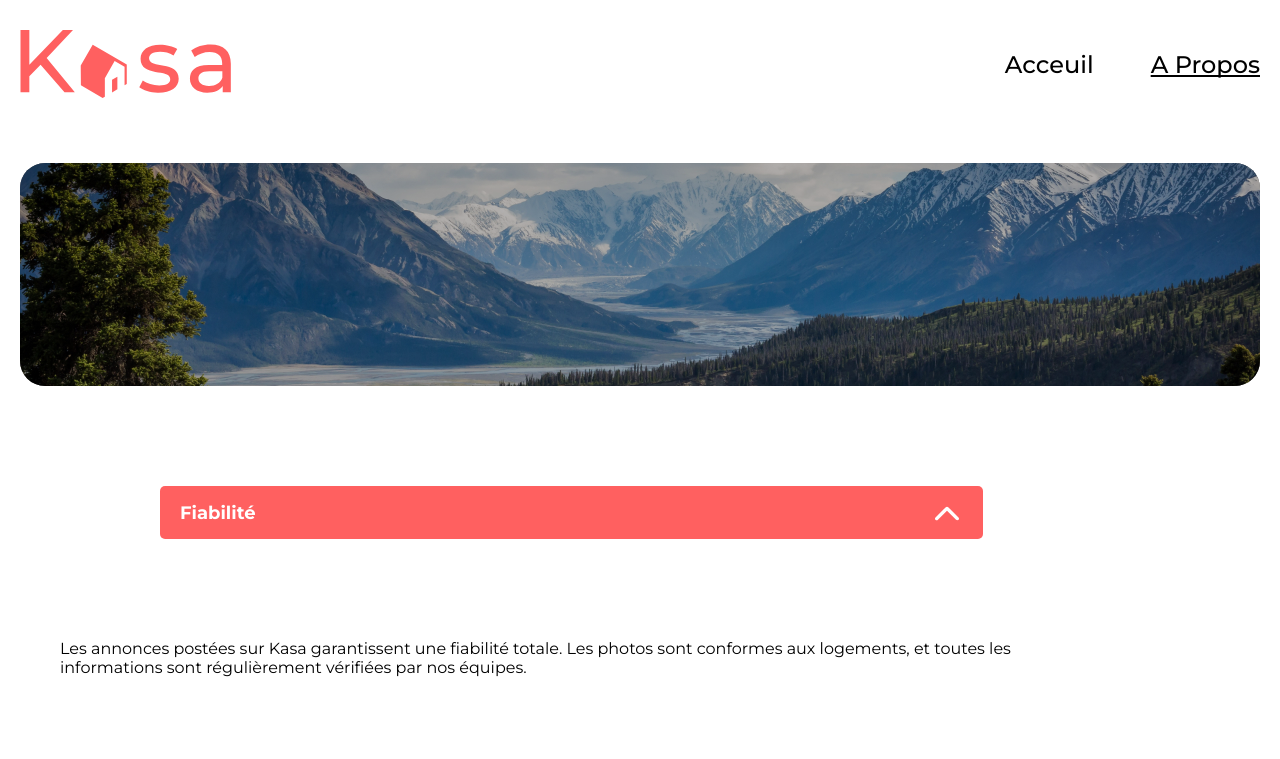
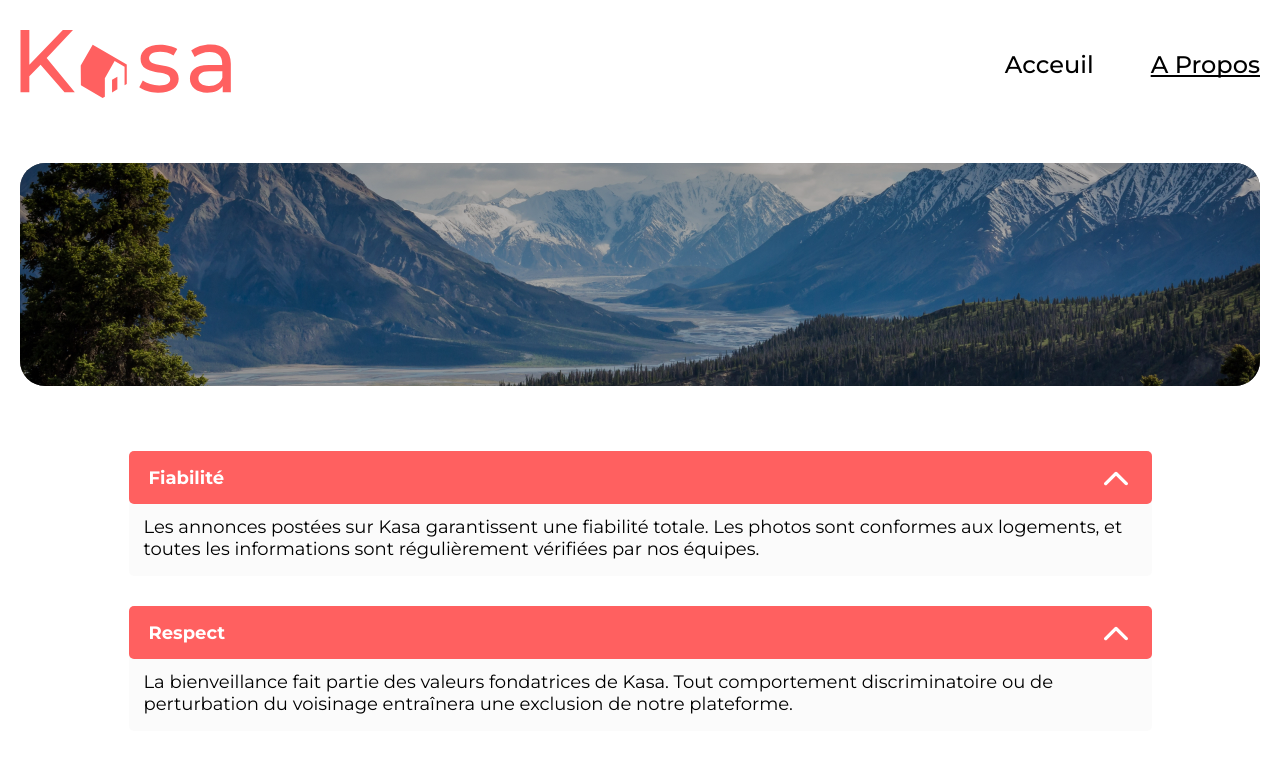
Before and after one commit to Thomagotchi/Kasa, a React (Create React App) app: page /A-Propos in a window 1280 px wide. Shown: the top 759 px of the page. Built offline with nearby package versions, Linux system fonts and the light colour scheme.

Commit message:
Transition page A Propos + JSX

```diff
--- a/src/Pages/APropos/PageAPropos.scss
+++ b/src/Pages/APropos/PageAPropos.scss
@@ -1,3 +1,8 @@
 .dropdown-container {
+    display: flex;
+    flex-direction: column;
     max-width: 1023px;
+    margin: 0 auto 40px auto ;
+    padding: 0;
+    gap: 30px;
 }
--- a/src/components/Dropdown/Dropdown.jsx
+++ b/src/components/Dropdown/Dropdown.jsx
@@ -1,23 +1,30 @@
-import { useState } from "react"
-import arrow from "../../Assets/Arrows/arrow.svg"
-import "./Dropdown.scss"
+import { useState } from "react";
+import arrow from "../../Assets/Arrows/arrow.svg";
+import "./Dropdown.scss";
 
-const Dropdown = ({title, info}) => {
-    const [active, setActive] = useState(true)
+const Dropdown = ({ title, info }) => {
+  const [active, setActive] = useState(true);
 
   function toggleActive() {
-        setActive(!active)
+    setActive(!active);
   }
 
-    return <div className="dropdown-box">
+  return (
+    <li className="dropdown-box">
       <div className="dropdown-top-bar">
         <h2 className="dropdown-title">{title}</h2>
-            <img src={ arrow } alt="dropdown arrow" onClick={toggleActive} className={`dropdown-arrow-${active}`}/>
+        <img
+          src={arrow}
+          alt="dropdown arrow"
+          onClick={toggleActive}
+          className={`dropdown-arrow-${active}`}
+        />
       </div>
-        <div className={`drowndown-info-${active}`}>
+      <div className={`dropdown-info-${active}`}>
         <p className="dropdown-info-text">{info}</p>
       </div>
-    </div>
-}
+    </li>
+  );
+};
 
-export default Dropdown
+export default Dropdown;
--- a/src/components/Dropdown/Dropdown.scss
+++ b/src/components/Dropdown/Dropdown.scss
@@ -1,6 +1,16 @@
+.dropdown-box {
+    display: flex;
+    flex-direction: column;
+    max-width: 1023px;
+    font-family: 'Montserrat';
+    list-style: none;
+    width: 100%;
+    border-radius: 5px;
+    background-color: rgba(246, 246, 246, 0.45);
+
     .dropdown-top-bar {
-    margin: 100px 100px;
-
+        z-index: 1;
+        max-width: 1023px;
         background-color: rgba(255, 96, 96, 1);
         color: white;
         display: flex;
@@ -9,6 +19,7 @@
         align-items: center;
         border-radius: 5px;
 
+
         h2 {
             margin: 0;
             font-size: 18px;
@@ -16,9 +27,51 @@
 
         img {
             transition: 0.4s ease;
+
+            &:hover {
+                cursor: pointer;
+            }
         }
 
         .dropdown-arrow-true {
             transform: rotate(180deg);
         }
     }
+
+    p {
+        display: flex;
+        font-size: 18px;
+        font-weight: 400;
+        padding: 5px 15px;
+        align-items: center;
+        justify-content: center;
+    }
+
+    .dropdown-info-true {
+        display: flex;
+        width: 100%;
+        transition: 0.5s;
+        transform:translateY(10%);
+        opacity: 1;
+        top: -50%;
+        position: relative;
+        p {
+            margin-top: 0;
+            opacity: 1;
+        }
+    }
+    .dropdown-info-false {
+        max-width: 993px;
+        position: absolute;
+        top: -50px;
+        width: 100%;
+        opacity:0;
+        overflow: hidden;
+        transition: 0.5s;
+
+        p {
+            position: relative;
+            z-index: -1;
+        }
+    }
+}
```
Lines whose indentation alone changed are shown as unchanged.
